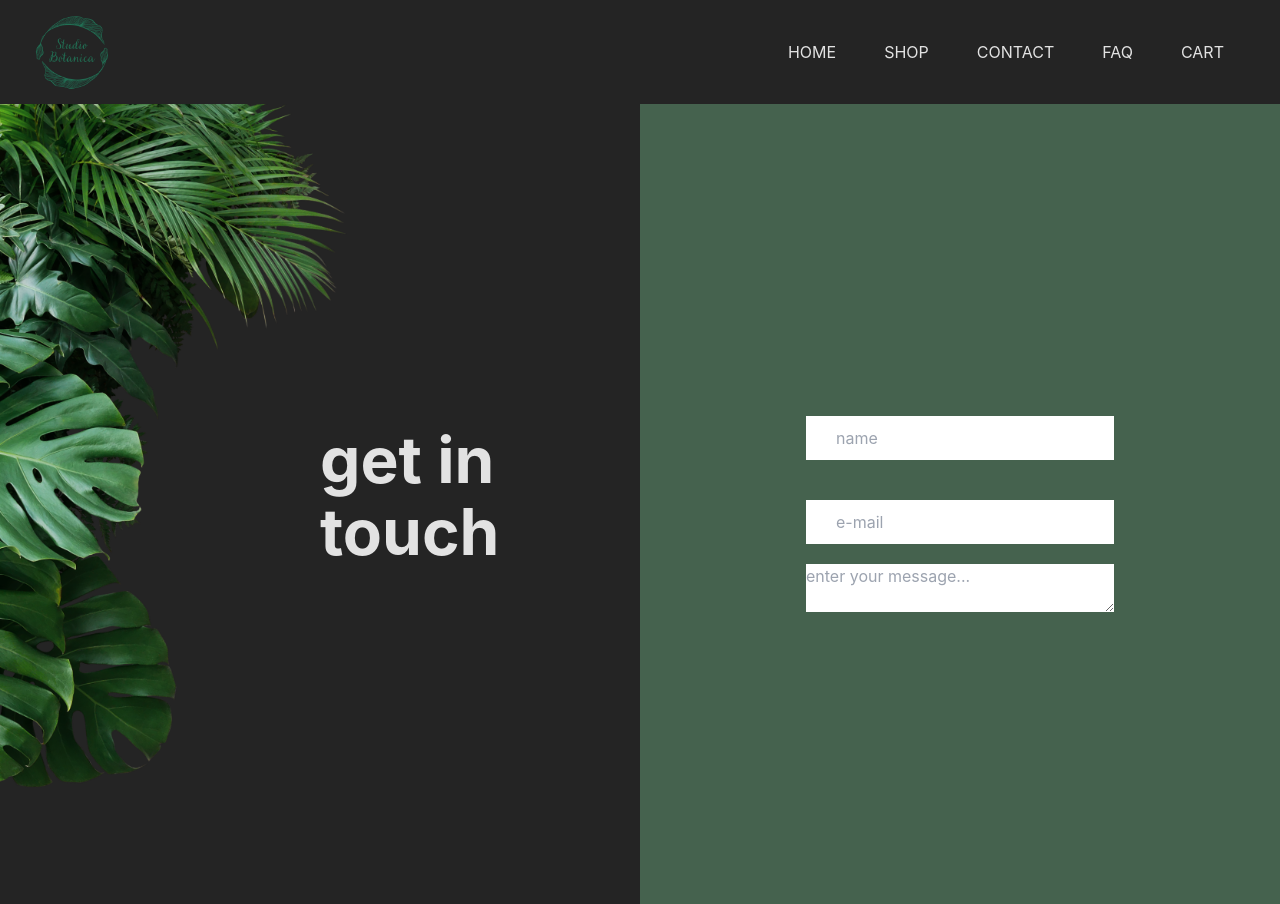
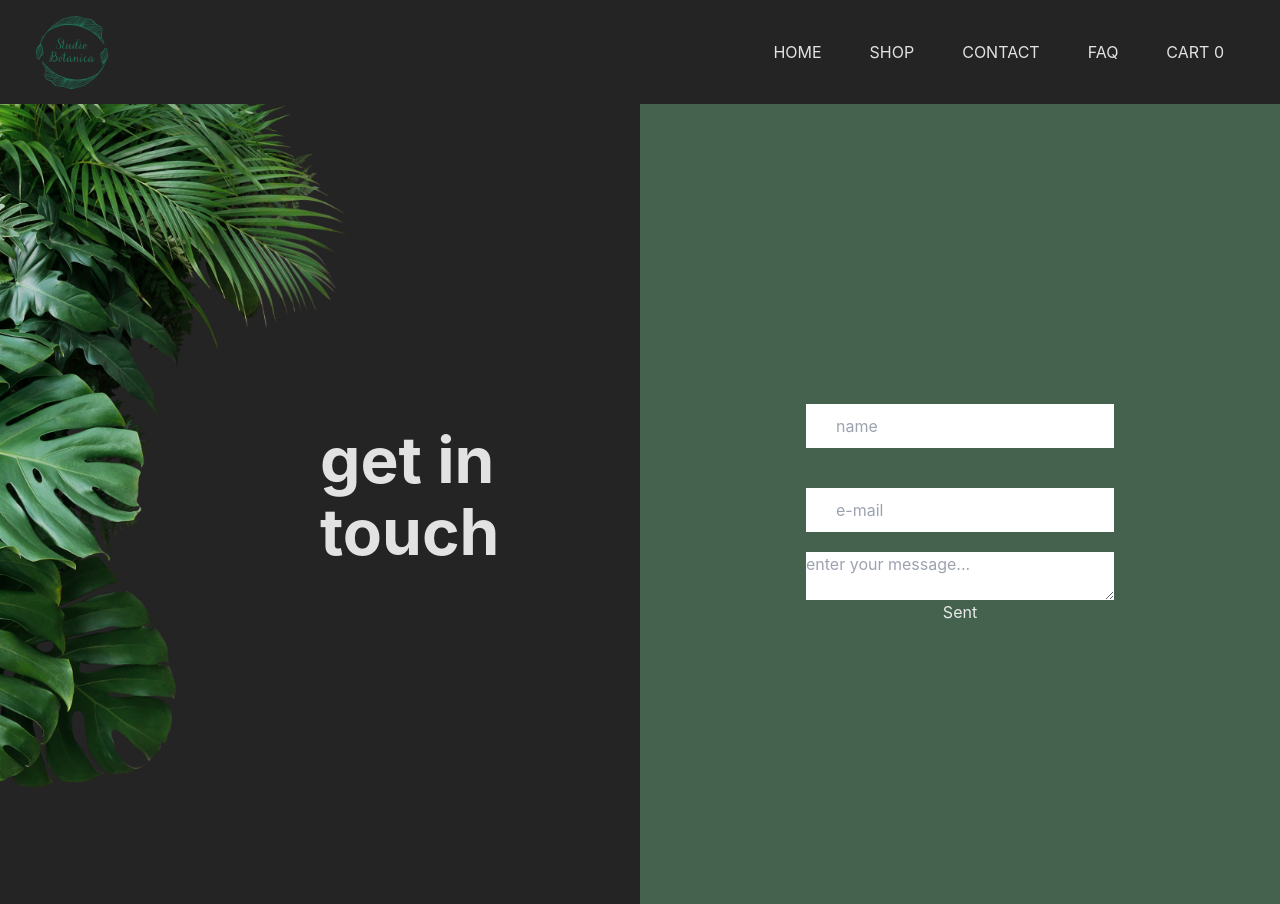
Before and after one commit to MagdaMie/PlantShopMockup, a React (Vite) app in the folder firstReactWebsite/: page /contact in a window 1280 px wide. Built offline with nearby package versions, Linux system fonts and the light colour scheme.

Commit message:
added cart items counter in navbar

```diff
--- a/firstReactWebsite/src/App.jsx
+++ b/firstReactWebsite/src/App.jsx
@@ -39,7 +39,7 @@ function App() {
 
   return (
     <>
-    <Header />
+    <Header noOfCartProducts={plantsInTheCart.length}/>
     <Routes>
     <Route path="/" element={<Home />}/>
     <Route path="/shop" element={<Products products={products}
--- a/firstReactWebsite/src/components/ContactPage.jsx
+++ b/firstReactWebsite/src/components/ContactPage.jsx
@@ -18,6 +18,7 @@ const ContactPage = () => {
                 <input type="text" placeholder="name" />
                 <input type="email" placeholder="e-mail" />
                 <textarea name="message" id="message" placeholder="enter your message..."></textarea>
+                <button type="submit">Sent</button>
             </form>
         </div>
 
--- a/firstReactWebsite/src/components/Header.jsx
+++ b/firstReactWebsite/src/components/Header.jsx
@@ -1,6 +1,6 @@
 import { Link } from "react-router-dom"
 
-const Header = () => {
+const Header = ({noOfCartProducts}) => {
 
     return(
     <div className="header">
@@ -11,7 +11,7 @@ const Header = () => {
                 <li><Link to={"/shop"}>SHOP</Link></li>
                 <li><Link to={"/contact"}>CONTACT</Link></li>
                 <li><Link to={"/FAQ"}>FAQ</Link></li>
-                <li><Link to={"/cart"}>CART</Link></li>
+                <li><Link to={"/cart"}>CART {noOfCartProducts}</Link></li>
             </ul>
         </div>
    </div>
```
